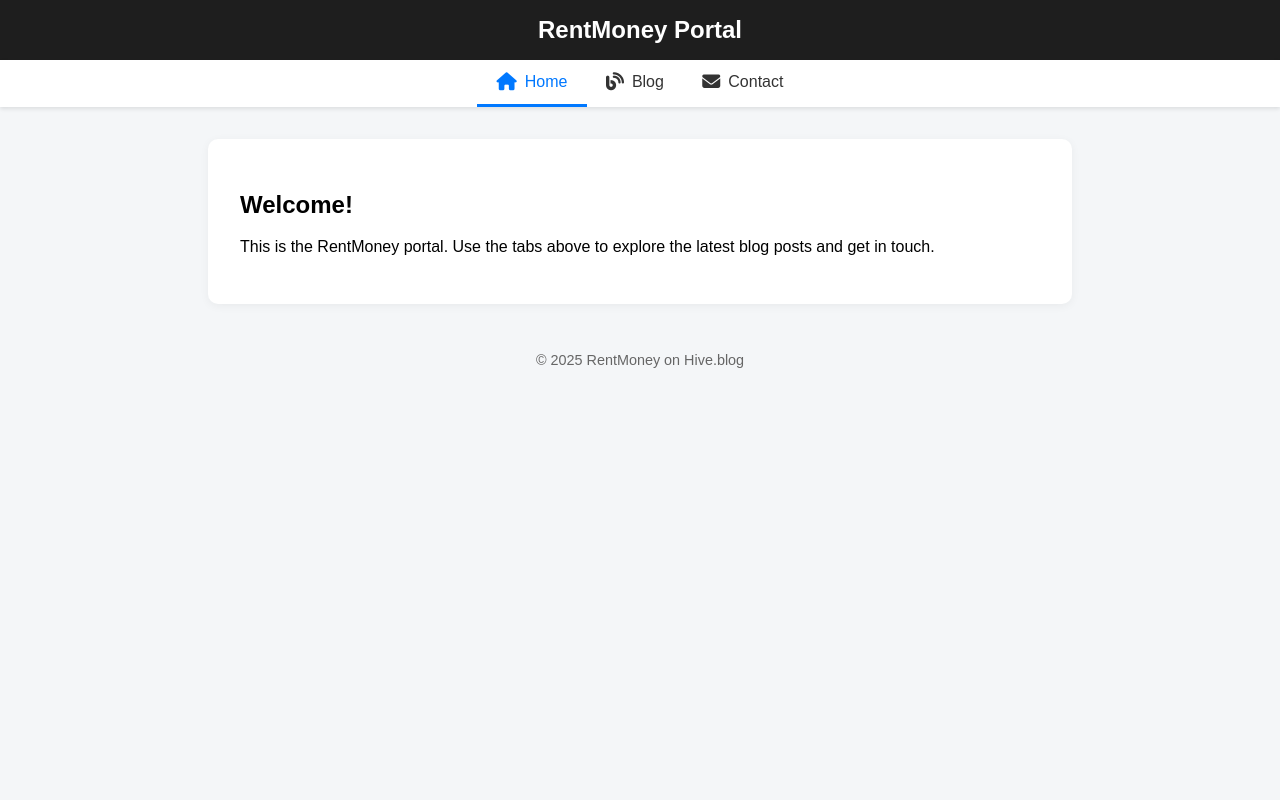
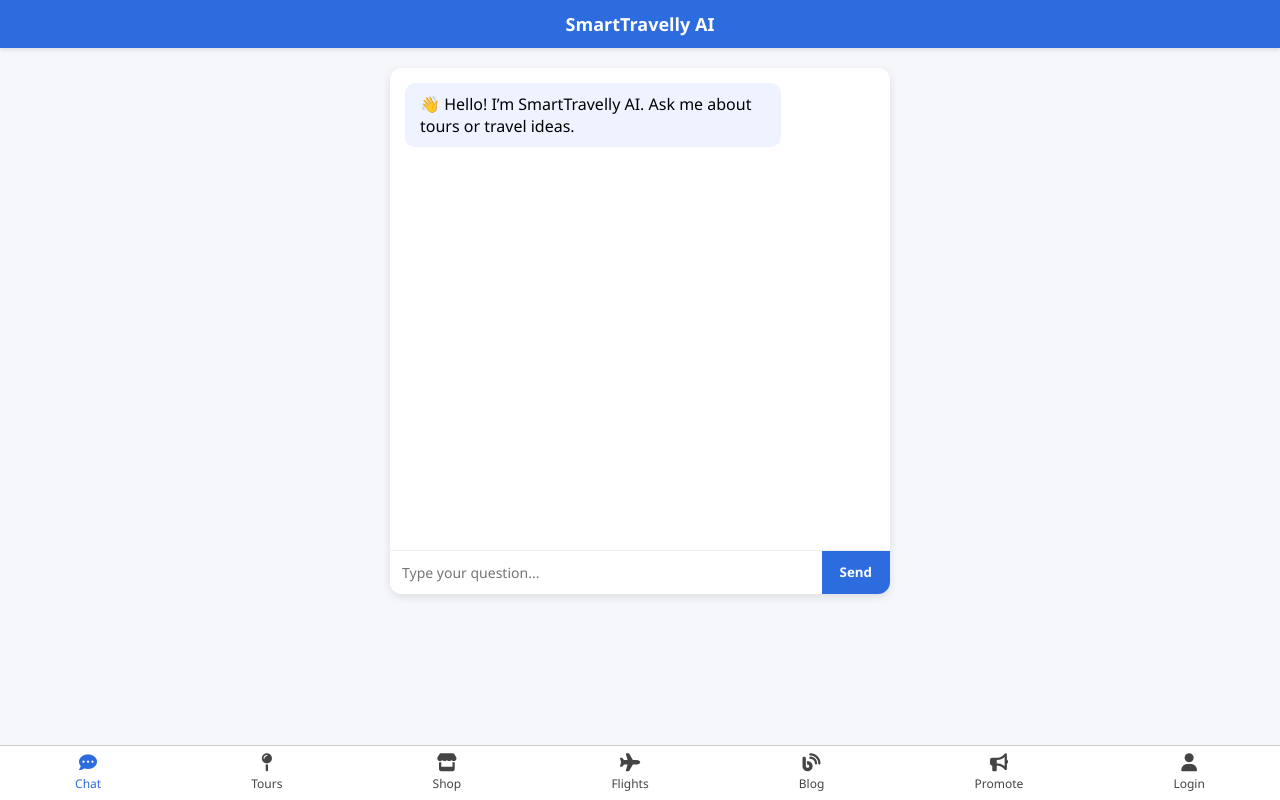
Before and after one commit to smarttravellyapp/chat, a website: page public/index.html in a window 1280 px wide. Drawn offline with Linux system fonts and the light colour scheme.

Commit message:
Update index.html

```diff
--- a/public/index.html
+++ b/public/index.html
@@ -1,201 +1,214 @@
 <!DOCTYPE html>
 <html lang="en">
 <head>
-  <meta charset="UTF-8">
-  <meta name="viewport" content="width=device-width, initial-scale=1.0">
-  <title>RentMoney Blog</title>
+  <meta charset="UTF-8" />
+  <meta name="viewport" content="width=device-width, initial-scale=1.0" />
+  <title>SmartTravelly AI</title>
+  <link rel="stylesheet" href="https://cdnjs.cloudflare.com/ajax/libs/font-awesome/6.5.0/css/all.min.css" />
   <style>
-    body {
-      font-family: Arial, sans-serif;
-      background: #f4f6f8;
+    * {
+      box-sizing: border-box;
       margin: 0;
       padding: 0;
+      font-family: "Segoe UI", Tahoma, Geneva, Verdana, sans-serif;
+    }
+
+    body {
+      background: #f5f7fb;
+      display: flex;
+      flex-direction: column;
+      height: 100vh;
+      justify-content: space-between;
     }
 
     header {
-      background: #1e1e1e;
-      color: white;
-      padding: 1rem 0;
+      background: #2d6cdf;
+      color: #fff;
       text-align: center;
-      font-size: 1.5rem;
+      padding: 12px;
+      font-size: 18px;
       font-weight: bold;
-    }
-
-    .tabs {
-      display: flex;
-      justify-content: center;
-      background: #fff;
       box-shadow: 0 2px 4px rgba(0,0,0,0.1);
     }
 
-    .tab {
+    .chat-container {
+      flex: 1;
       display: flex;
+      flex-direction: column;
+      justify-content: space-between;
       align-items: center;
-      gap: 8px;
-      padding: 0.8rem 1.2rem;
-      cursor: pointer;
-      border-bottom: 3px solid transparent;
-      transition: 0.3s;
-      font-weight: 500;
-      color: #333;
+      padding: 20px;
     }
 
-    .tab i {
-      font-size: 18px;
+    .chat-box {
+      width: 100%;
+      max-width: 500px;
+      background: #fff;
+      border-radius: 12px;
+      box-shadow: 0 3px 8px rgba(0,0,0,0.1);
+      display: flex;
+      flex-direction: column;
+      height: 80%;
+      overflow: hidden;
     }
 
-    .tab.active {
-      border-bottom: 3px solid #0078ff;
-      color: #0078ff;
+    .messages {
+      flex: 1;
+      padding: 15px;
+      overflow-y: auto;
     }
 
-    .content {
-      max-width: 800px;
-      margin: 2rem auto;
-      background: #fff;
-      padding: 2rem;
+    .message {
+      margin-bottom: 12px;
+      padding: 10px 15px;
       border-radius: 10px;
-      box-shadow: 0 2px 10px rgba(0,0,0,0.05);
+      max-width: 80%;
+      word-wrap: break-word;
     }
 
-    .post {
-      border-bottom: 1px solid #eee;
-      padding: 1rem 0;
+    .bot {
+      background: #eef3ff;
+      align-self: flex-start;
     }
 
-    .post h3 {
-      margin: 0;
-      font-size: 1.2rem;
+    .user {
+      background: #d1e7dd;
+      align-self: flex-end;
     }
 
-    .post a {
-      color: #0078ff;
-      text-decoration: none;
+    .input-box {
+      display: flex;
+      border-top: 1px solid #eee;
     }
 
-    .post a:hover {
-      text-decoration: underline;
+    .input-box input {
+      flex: 1;
+      padding: 12px;
+      border: none;
+      outline: none;
+      font-size: 14px;
     }
 
-    .load-more {
-      display: block;
-      text-align: center;
-      background: #0078ff;
+    .input-box button {
+      background: #2d6cdf;
       color: white;
-      padding: 0.6rem 1.2rem;
-      margin: 1rem auto;
       border: none;
-      border-radius: 5px;
+      padding: 12px 18px;
       cursor: pointer;
+      font-weight: bold;
       transition: 0.3s;
     }
 
-    .load-more:hover {
-      background: #005fcc;
+    .input-box button:hover {
+      background: #1e56b5;
     }
 
-    footer {
-      text-align: center;
-      padding: 1rem;
-      font-size: 0.9rem;
-      color: #666;
-      margin-top: 2rem;
+    .bottom-nav {
+      background: white;
+      border-top: 1px solid #ccc;
+      display: flex;
+      justify-content: space-around;
+      padding: 8px 0;
+    }
+
+    .nav-item {
+      display: flex;
+      flex-direction: column;
+      align-items: center;
+      color: #444;
+      font-size: 12px;
+      text-decoration: none;
+      transition: 0.3s;
+    }
+
+    .nav-item i {
+      font-size: 18px;
+      margin-bottom: 3px;
+    }
+
+    .nav-item.active,
+    .nav-item:hover {
+      color: #2d6cdf;
+    }
+
+    @media (max-width: 600px) {
+      .chat-box {
+        height: 75%;
+      }
     }
   </style>
-
-  <link rel="stylesheet" href="https://cdnjs.cloudflare.com/ajax/libs/font-awesome/6.5.0/css/all.min.css">
 </head>
 <body>
-  <header>RentMoney Portal</header>
+  <header>SmartTravelly AI</header>
 
-  <div class="tabs">
-    <div class="tab active" data-tab="home"><i class="fa fa-home"></i> Home</div>
-    <div class="tab" data-tab="blog"><i class="fa fa-blog"></i> Blog</div>
-    <div class="tab" data-tab="contact"><i class="fa fa-envelope"></i> Contact</div>
+  <div class="chat-container">
+    <div class="chat-box">
+      <div class="messages" id="messages">
+        <div class="message bot">
+          👋 Hello! I’m SmartTravelly AI. Ask me about tours or travel ideas.
+        </div>
+      </div>
+      <div class="input-box">
+        <input type="text" id="userInput" placeholder="Type your question..." />
+        <button id="sendBtn">Send</button>
+      </div>
+    </div>
   </div>
 
-  <div class="content" id="tab-content">
-    <h2>Welcome!</h2>
-    <p>This is the RentMoney portal. Use the tabs above to explore the latest blog posts and get in touch.</p>
-  </div>
-
-  <footer>© 2025 RentMoney on Hive.blog</footer>
+  <nav class="bottom-nav">
+    <a href="#" class="nav-item active"><i class="fa fa-comment-dots"></i><span>Chat</span></a>
+    <a href="#" class="nav-item"><i class="fa fa-map-pin"></i><span>Tours</span></a>
+    <a href="#" class="nav-item"><i class="fa fa-store"></i><span>Shop</span></a>
+    <a href="#" class="nav-item"><i class="fa fa-plane"></i><span>Flights</span></a>
+    <a href="#" class="nav-item"><i class="fa fa-blog"></i><span>Blog</span></a>
+    <a href="#" class="nav-item"><i class="fa fa-bullhorn"></i><span>Promote</span></a>
+    <a href="#" class="nav-item"><i class="fa fa-user"></i><span>Login</span></a>
+  </nav>
 
   <script>
-    const tabs = document.querySelectorAll('.tab');
-    const content = document.getElementById('tab-content');
-    let allPosts = [];
-    let visibleCount = 10;
+    const sendBtn = document.getElementById("sendBtn");
+    const userInput = document.getElementById("userInput");
+    const messages = document.getElementById("messages");
 
-    tabs.forEach(tab => {
-      tab.addEventListener('click', () => {
-        tabs.forEach(t => t.classList.remove('active'));
-        tab.classList.add('active');
-        const tabName = tab.getAttribute('data-tab');
-        loadTab(tabName);
-      });
-    });
+    async function sendMessage() {
+      const text = userInput.value.trim();
+      if (!text) return;
 
-    async function loadTab(name) {
-      if (name === 'home') {
-        content.innerHTML = `
-          <h2>Welcome!</h2>
-          <p>This is the RentMoney portal. Use the tabs above to explore the latest blog posts and get in touch.</p>
-        `;
+      // User message
+      const userMsg = document.createElement("div");
+      userMsg.className = "message user";
+      userMsg.textContent = text;
+      messages.appendChild(userMsg);
+      userInput.value = "";
+      messages.scrollTop = messages.scrollHeight;
+
+      // Bot reply (placeholder or API call)
+      const botMsg = document.createElement("div");
+      botMsg.className = "message bot";
+      botMsg.textContent = "Thinking...";
+      messages.appendChild(botMsg);
+      messages.scrollTop = messages.scrollHeight;
+
+      try {
+        // Example API: replace with your own chat endpoint
+        const response = await fetch("https://api.monkecode.dev/api/chat", {
+          method: "POST",
+          headers: { "Content-Type": "application/json" },
+          body: JSON.stringify({ question: text })
+        });
+        const data = await response.json();
+        botMsg.textContent = data.answer || "Sorry, I couldn't find an answer.";
+      } catch (err) {
+        botMsg.textContent = "Error connecting to AI service.";
       }
 
-      if (name === 'blog') {
-        content.innerHTML = `<h2>Loading blog posts...</h2>`;
-        const rssUrl = "https://hive.blog/feeds/@rentmoney";
-        const rssData = await fetch(`https://api.allorigins.win/get?url=${encodeURIComponent(rssUrl)}`);
-        const result = await rssData.json();
-        const parser = new DOMParser();
-        const xml = parser.parseFromString(result.contents, "application/xml");
-
-        const items = xml.querySelectorAll("item");
-        allPosts = Array.from(items).map(item => ({
-          title: item.querySelector("title")?.textContent || "No title",
-          link: item.querySelector("link")?.textContent || "#",
-          date: new Date(item.querySelector("pubDate")?.textContent || "").toLocaleDateString(),
-          description: item.querySelector("description")?.textContent || ""
-        }));
-
-        renderPosts();
-      }
-
-      if (name === 'contact') {
-        content.innerHTML = `
-          <h2>Contact</h2>
-          <p>For inquiries, please visit our <a href="https://www.smarttravelly.com/p/contact-us.html" target="_blank">Contact Page</a>.</p>
-        `;
-      }
+      messages.scrollTop = messages.scrollHeight;
     }
 
-    function renderPosts() {
-      let html = `<h2>Latest Posts from Hive Blog (@rentmoney)</h2>`;
-      const posts = allPosts.slice(0, visibleCount);
-      posts.forEach(p => {
-        html += `
-          <div class="post">
-            <h3><a href="${p.link}" target="_blank">${p.title}</a></h3>
-            <small>${p.date}</small>
-            <p>${p.description.slice(0, 150)}...</p>
-          </div>
-        `;
-      });
-      if (visibleCount < allPosts.length) {
-        html += `<button class="load-more" onclick="loadMore()">Load More</button>`;
-      }
-      content.innerHTML = html;
-    }
-
-    function loadMore() {
-      visibleCount += 10;
-      renderPosts();
-    }
-
-    // Default tab
-    loadTab('home');
+    sendBtn.addEventListener("click", sendMessage);
+    userInput.addEventListener("keypress", (e) => {
+      if (e.key === "Enter") sendMessage();
+    });
   </script>
 </body>
 </html>
```
